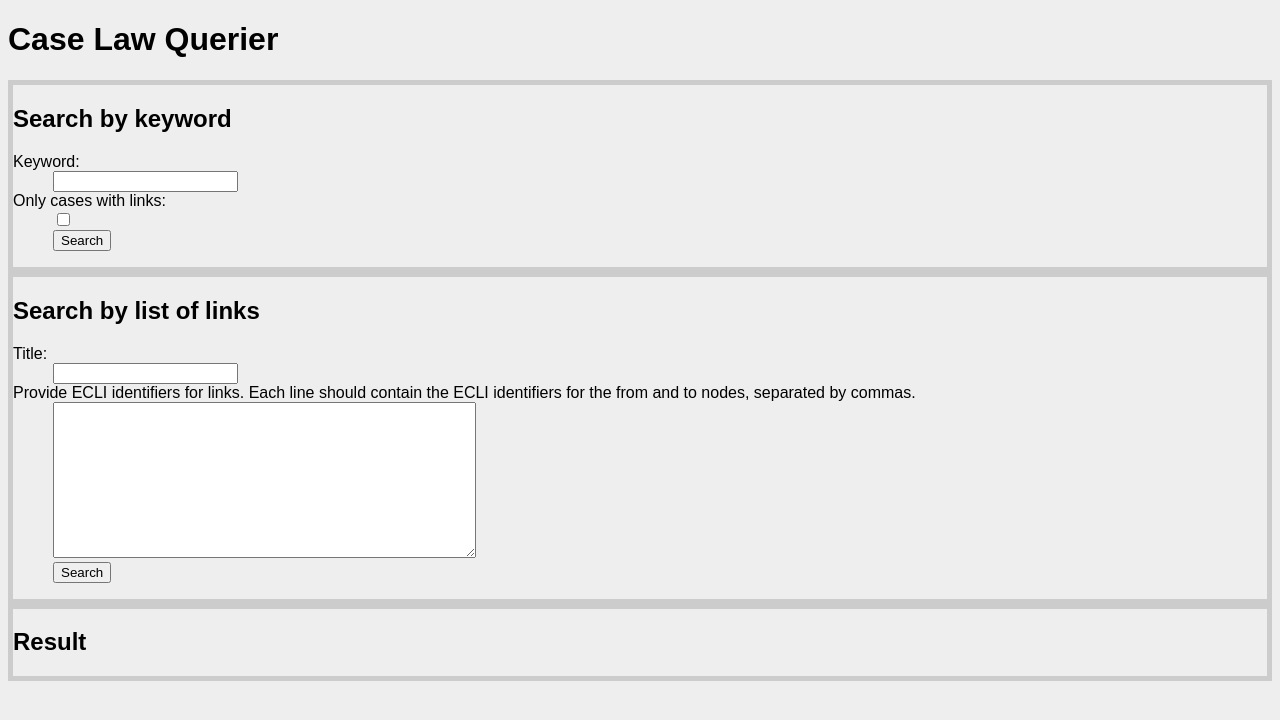
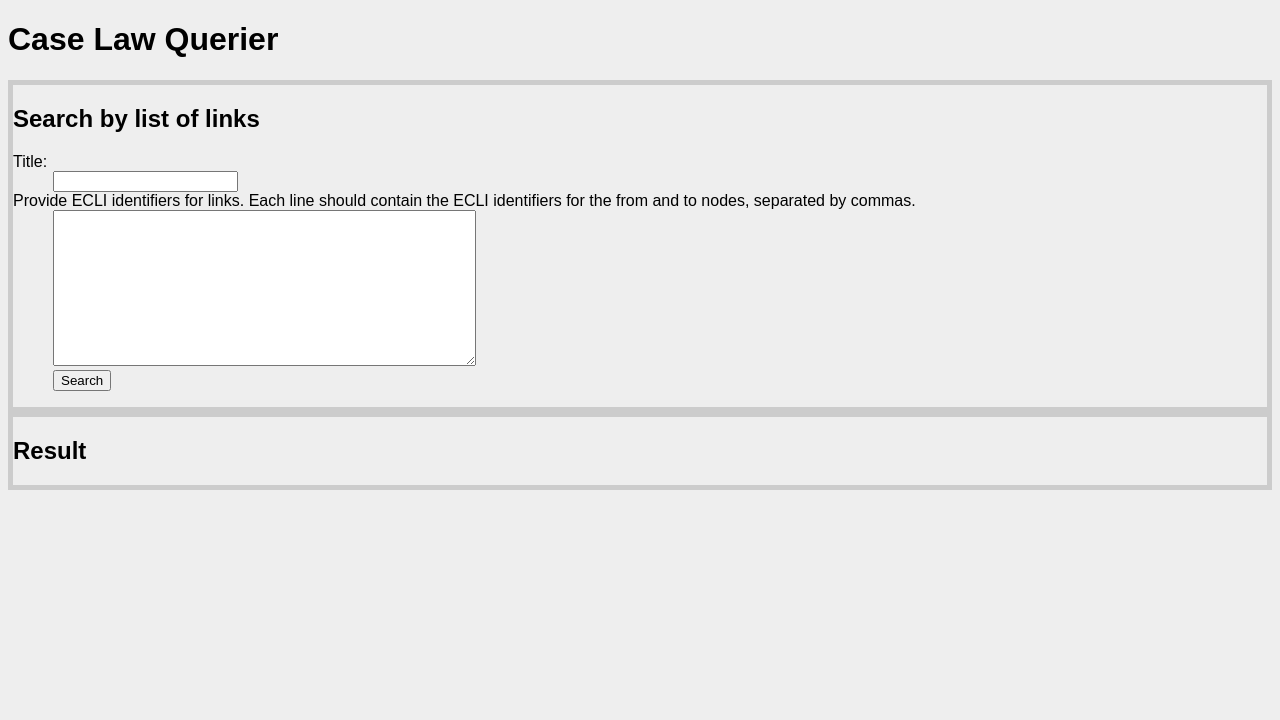
Before and after one commit to caselawanalytics/CaseLawAnalytics, a Flask app: page / in a window 1280 px wide. Shown: the top 720 px of the page. Run offline with Flask 2, Linux system fonts and the light colour scheme.

Commit message:
Remove parts of the app that call blazegraph

```diff
--- a/blazegraph_querier/links_to_json.py
+++ b/query_app/links_to_json.py
@@ -6,7 +6,7 @@ from rechtspraak_parser import parser, populate_blazegraph
 from rdflib import Graph
 from rdflib.namespace import DCTERMS
 import rdflib
-from blazegraph_querier import query_to_json, network_analysis
+from query_app import query_to_json, network_analysis
 
 def read_csv(path, sep=',', header='infer'):
     links_df = pd.read_csv(path, sep=sep, header=0)
--- a/blazegraph_querier/main.py
+++ b/query_app/main.py
@@ -9,29 +9,6 @@ app = Flask(__name__)
 @app.route('/')
 def index():
     return render_template('index.html')
-
-@app.route('/query_keyword', methods=['POST'])
-def query():
-    try:
-        network_json = None
-        network_csv = None
-        if('keyword' in request.form):
-            searchstring = request.form['keyword']
-            only_linked = request.form.get('only_linked', False)
-            nodes, links = query_to_json.query(searchstring,
-                                                         only_linked=only_linked)
-            network_json = query_to_json.to_sigma_json(nodes, links, searchstring)
-            network_csv = query_to_json.to_csv(nodes)
-
-        return render_template("index.html",
-                               network_json=network_json,
-                               network_csv=network_csv)
-    except Exception as error:
-        print(error)
-        traceback.print_exc()
-        return render_template("index.html",
-                        error="Sorry, something went wrong!")
-
 
 @app.route('/query_links', methods=['POST'])
 def query_links():
--- a/blazegraph_querier/templates/index.html
+++ b/query_app/templates/index.html
@@ -9,18 +9,6 @@
     <h1>Case Law Querier</h1>
     <div class="formpage">
           {% if error %}<p class="error"><strong>Error:</strong> {{ error }}{% endif %}
-        <div class="form">
-            <h2>Search by keyword</h2>
-            <form action="{{ url_for('query') }}" method="post">
-            <dl>
-              <dt>Keyword:
-              <dd><input type="text" name="keyword">
-              <dt>Only cases with links:
-              <dd><input type="checkbox" name="only_linked">
-              <dd><input type="submit" value="Search">
-            </dl>
-          </form>
-        </div>
         <div class="form">
             <h2>Search by list of links</h2>
             <form action="{{ url_for('query_links') }}" method="post">
--- a/scripts/links_to_json.py
+++ b/scripts/links_to_json.py
@@ -9,7 +9,7 @@ python scripts/links_to_json.py input_file.csv output_file.json "title"
 import sys
 import os
 sys.path.append(os.path.join(os.path.dirname(os.path.realpath(__file__)), '..'))
-from blazegraph_querier import links_to_json, query_to_json
+from query_app import links_to_json, query_to_json
 
 
 
```
Also changed, not shown: query_app/__init__.py (added), query_app/law_to_network.py (renamed from blazegraph_querier/law_to_network.py), query_app/network_analysis.py (renamed from blazegraph_querier/network_analysis.py), query_app/query_to_json.py (renamed from blazegraph_querier/query_to_json.py), query_app/static/style.css (renamed from blazegraph_querier/static/style.css), 1 other file.
